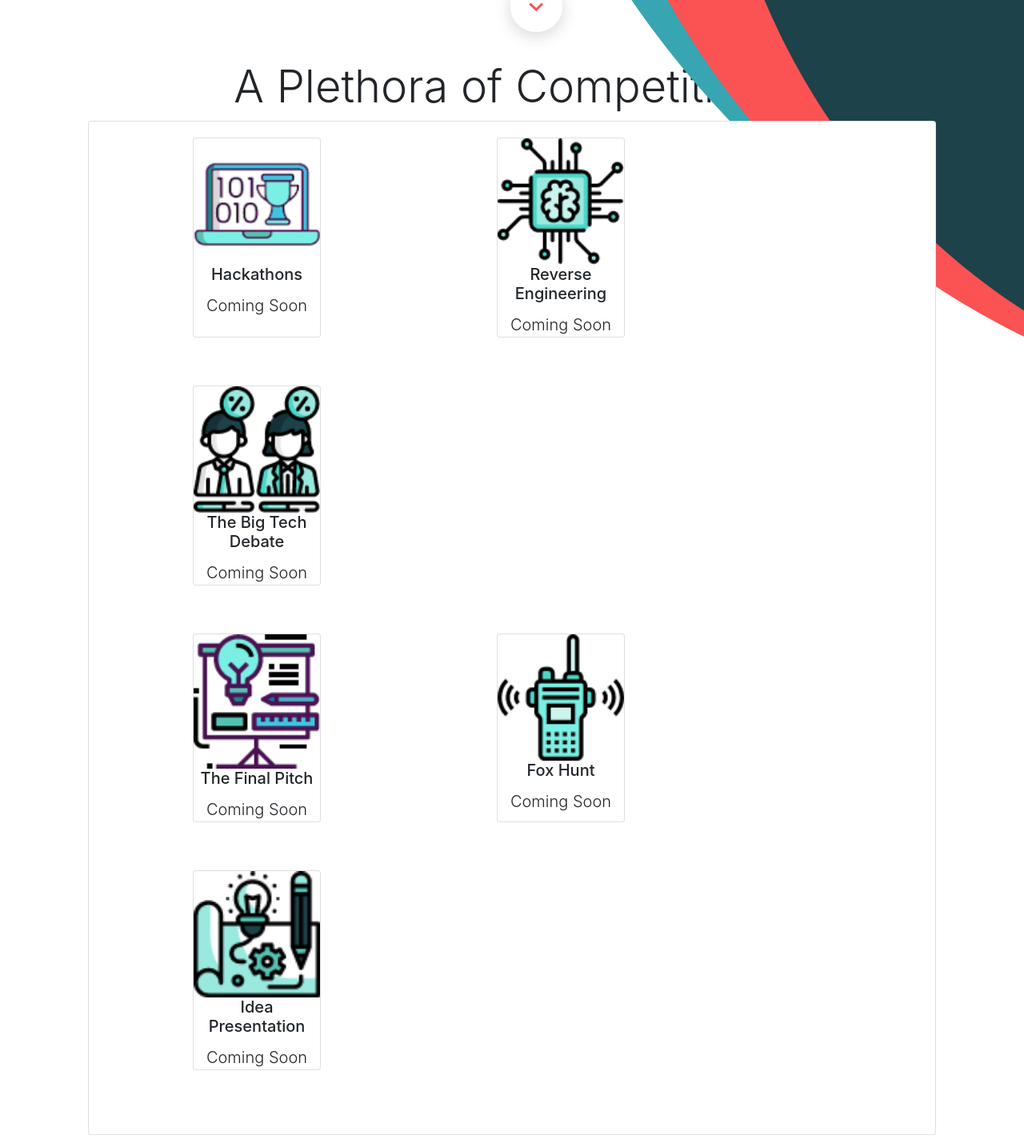
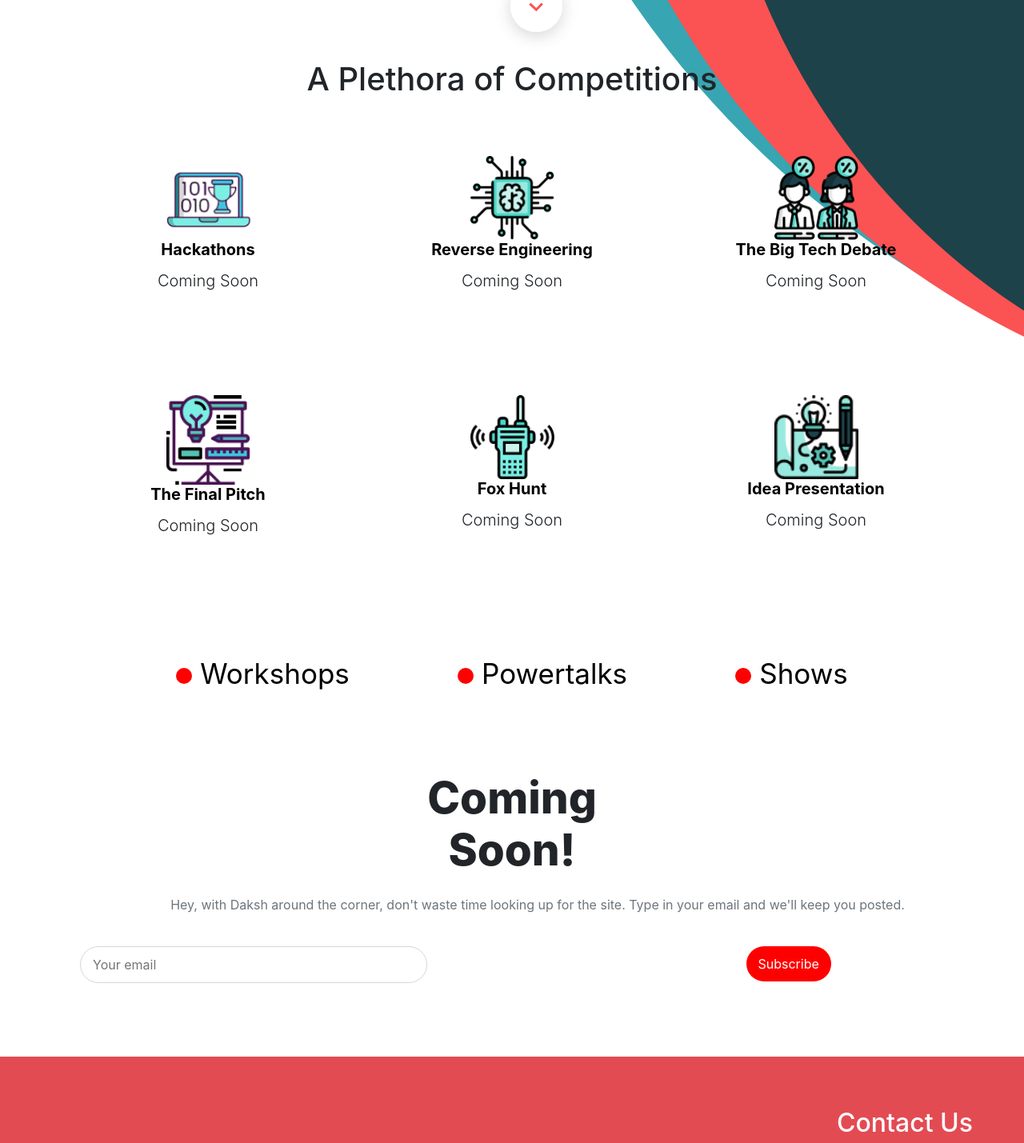
Before and after one commit to dcs-sastra/Daksh2020-Frontend, a React (Create React App) app: page / in a window 1280 px wide. Shown: the part 740-2169 px from the top of the page at 80% size. Built offline with nearby package versions, Linux system fonts and the light colour scheme; a web font is replaced by a local one.

Commit message:
Home Page

```diff
--- a/src/App.js
+++ b/src/App.js
@@ -7,6 +7,7 @@ import { ToastContainer } from 'react-toastify';
 import 'react-toastify/dist/ReactToastify.css';
 import Routes from './components/routes/Routes';
 import Navbar from './components/navbar/Navbar';
+import Contact from './components/home/contact/Contact';
 
 class App extends React.Component {
   componentDidMount() {
@@ -19,6 +20,7 @@ class App extends React.Component {
           <ToastContainer />
           <Navbar />
           <Routes />
+          <Contact />
         </div>
       </BrowserRouter>
     );
--- a/src/components/hackathons/Hackathon.jsx
+++ b/src/components/hackathons/Hackathon.jsx
@@ -86,7 +86,6 @@ class Hackathon extends Component {
                     <div class="row justify-content-center" id="hacklist"><h1 class="display-4">Hackathons</h1></div>
                     <div class="row align-items-center justify-content-center">{hackthonElements}</div>
                 </div>
-                <Contact></Contact>
             </>
         )
     }
--- a/src/components/home/Home.jsx
+++ b/src/components/home/Home.jsx
@@ -11,7 +11,6 @@ class Home extends Component {
       <div className="contain">
         <Main></Main>
         <ComeSoon></ComeSoon>
-        <Contact></Contact>
       </div>
     );
   }
--- a/src/components/home/comeSoon/ComeSoon.jsx
+++ b/src/components/home/comeSoon/ComeSoon.jsx
@@ -1,29 +1,29 @@
-import React, {Component} from "react";
+import React, { Component } from "react";
 import "./comeSoon.css"
 
 import redDot from "../../../assets/redDot.png";
 
-class ComeSoon extends Component{
-    render(){
-        return(
+class ComeSoon extends Component {
+    render() {
+        return (
             <div>
                 <div class="container">
-                    <div class="row">
-                        <div class="col">
-                            <div class="row">
-                                <img src={redDot} class="dot" alt=""/>
+                    <div class="cs">
+                        <div>
+                            <div class="cs-content">
+                                <div className="red-dot"></div>
                                 <p class="clusters">Workshops</p>
                             </div>
                         </div>
-                        <div class="col">
-                            <div class="row">
-                                <img src={redDot} class="dot" alt=""/>
-                                <p class="clusters">Power Talks</p>
+                        <div>
+                            <div class="cs-content">
+                                <div className="red-dot"></div>
+                                <p class="clusters">Powertalks</p>
                             </div>
                         </div>
-                        <div class="col">
-                            <div class="row">
-                                <img src={redDot} class="dot" alt=""/>
+                        <div>
+                            <div class="cs-content">
+                                <div className="red-dot"></div>
                                 <p class="clusters">Shows</p>
                             </div>
                         </div>
@@ -32,11 +32,14 @@ class ComeSoon extends Component{
                 <div class="flex">
                     <span>Coming</span>
                     <span>Soon!</span>
-                    <p class="muted">Hey, with Daksh around the corner, don't waste time looking up for the site. Type in your email and we'll keep you posted. </p>
-                    <div class="row">
-                        <div class="col-9"><input type="email" class="form-control-lg" placeholder="Your email" size="35"/></div>
-                        <div class="col-3"><button type="submit" class="btn btn-danger btn-lg">Subscribe</button></div>
+                    <br />
+                    <p class="text-secondary">Hey, with Daksh around the corner, don't waste time looking up for the site. Type in your email and we'll keep you posted. </p>
+                    <br />
+                    <div class="container subscribe-form">
+                        <div class="col-9"><input type="email" className="subscribe" placeholder="Your email" size="35" /></div>
+                        <div class="col-3"><button type="submit" className="subscribe-btn">Subscribe</button></div>
                     </div>
+                    <br /> <br /><br />
                 </div>
             </div>
         )
--- a/src/components/home/comeSoon/comeSoon.css
+++ b/src/components/home/comeSoon/comeSoon.css
@@ -29,3 +29,58 @@
     border-radius: 20px;
     box-shadow: 5px 5px 10px lightgray;
 }
+
+.subscribe {
+    border-radius: 100px;
+    border: 1px solid rgb(214, 214, 214);
+    outline: 0;
+    padding: 10px 15px;
+}
+
+.subscribe-btn {
+    padding: 10px 15px;
+    background-color: red;
+    color: white;
+    border: 0;
+    border-radius: 100px;
+    transition: 0.3s;
+}
+
+.subscribe-btn:hover {
+    box-shadow: 0 0 10px red;
+}
+
+
+.red-dot {
+    display: inline;
+    background-color: red;
+    width: 20px;
+    height: 20px;
+    border-radius: 100%;
+}
+
+.cs-content {
+    display: flex;
+    align-items: baseline;
+}
+
+.cs {
+    display: flex;
+    width: 100%;
+    justify-content: space-evenly;
+    margin: 10vh 0;
+}
+
+.subscribe-form {
+    display: flex;
+    justify-content: space-around !important;
+}
+
+@media only screen and (max-width: 600px) {
+    .cs {
+        flex-flow: column;
+        width: 45%;
+        margin: 0 auto;
+    }
+
+}
--- a/src/components/home/main/Main.css
+++ b/src/components/home/main/Main.css
@@ -2,6 +2,7 @@
     position: absolute;
     margin-top: -100% !important;
     margin-left: 45% !important;
+    z-index: -2;
 }
 .shapes{
     position: absolute;
@@ -31,10 +32,7 @@
 .social img{
     margin-bottom: 7vh;
 } */
-span{
-    font-size: 17px;
-    font-weight: bold;
-}
+
 .flexi{
     display: flex;
     flex-direction: column;
@@ -64,19 +62,10 @@ span{
     padding-left: 1em;
     padding-right: 1em;
 }
-.companies{
-    display: flex;
-    flex-direction: row;
-    flex-wrap: wrap;
-}
-.card{
-    text-align: center;
-    margin-left: 110px;
-    margin-right: 110px;
-    margin-bottom: 60px;
-}
-.card-text{
-    font-size: 15px;
+
+.card-title {
+    color: black;
+    font-weight: bold;
 }
 
 .marbot{
@@ -166,3 +155,11 @@ span{
        display: none;
     }
 }
+
+.card-img-top {
+    width: 30% !important;
+}
+
+.all-events {
+    padding: 8vh 0;
+}
--- a/src/components/home/main/Main.jsx
+++ b/src/components/home/main/Main.jsx
@@ -95,40 +95,38 @@ class Main extends Component {
                 <div className="scrollwrapper">
                     <a className="scroller" href="#hackathon"><img src={Arrow} alt="" /></a>
                 </div>
-                < div id="hackathon" class="flexi" >
-                    <h1 class="display-4">A Plethora of Competitions</h1>
-                    <div class="card marbot">
-                        <div class="card-body">
-                            <div class="row container">
-                                <div class="card width">
-                                    <img src={Hackathons} class="card-img-top" alt="" />
+                <div className="events">
+                    <h1 className="text-center">A Plethora of Competitions</h1>
+                    <div className="container">
+
+                        <div className="row text-center">
+                            <div className="col-md-4 col-sm-6 all-events">
+                                <img src={Hackathons} className="card-img-top" alt="" />
                                 <h5 class="card-title">Hackathons</h5>
                                 <div class="card-text lead">Coming Soon</div>
                             </div>
-                                <div class="card width">
-                                    <img src={RevEngg} class="card-img-top" alt="" />
+                            <div className="col-md-4 col-sm-6 all-events">
+                                <img src={RevEngg} className="card-img-top" alt="" />
                                 <h5 class="card-title">Reverse Engineering</h5>
                                 <div class="card-text lead">Coming Soon</div>
                             </div>
-                                <div class="card width">
-                                    <img src={TheBTD} class="card-img-top" alt="" />
+                            <div className="col-md-4 col-sm-6 all-events">
+                                <img src={TheBTD} className="card-img-top" alt="" />
                                 <h5 class="card-title">The Big Tech Debate</h5>
                                 <div class="card-text lead">Coming Soon</div>
                             </div>
-                            </div>
-                            <div class="row container">
-                                <div class="card width">
-                                    <img src={FinalPitch} class="card-img-top" alt="" />
+                            <div className="col-md-4 col-sm-6 all-events">
+                                <img src={FinalPitch} className="card-img-top" alt="" />
                                 <h5 class="card-title">The Final Pitch</h5>
                                 <div class="card-text lead">Coming Soon</div>
                             </div>
-                                <div class="card width">
-                                    <img src={FoxHunt} class="card-img-top" alt="" />
+                            <div className="col-md-4 col-sm-6 all-events">
+                                <img src={FoxHunt} className="card-img-top" alt="" />
                                 <h5 class="card-title">Fox Hunt</h5>
                                 <div class="card-text lead">Coming Soon</div>
                             </div>
-                                <div class="card width">
-                                    <img src={IdeaPresentation} class="card-img-top" alt="" />
+                            <div className="col-md-4 col-sm-6 all-events">
+                                <img src={IdeaPresentation} className="card-img-top" alt="" />
                                 <h5 class="card-title">Idea Presentation</h5>
                                 <div class="card-text lead">Coming Soon</div>
                             </div>
@@ -136,7 +134,6 @@ class Main extends Component {
                     </div>
                 </div>
             </div >
-            </div >
         )
     }
 }
```
Lines whose indentation alone changed are shown as unchanged.
